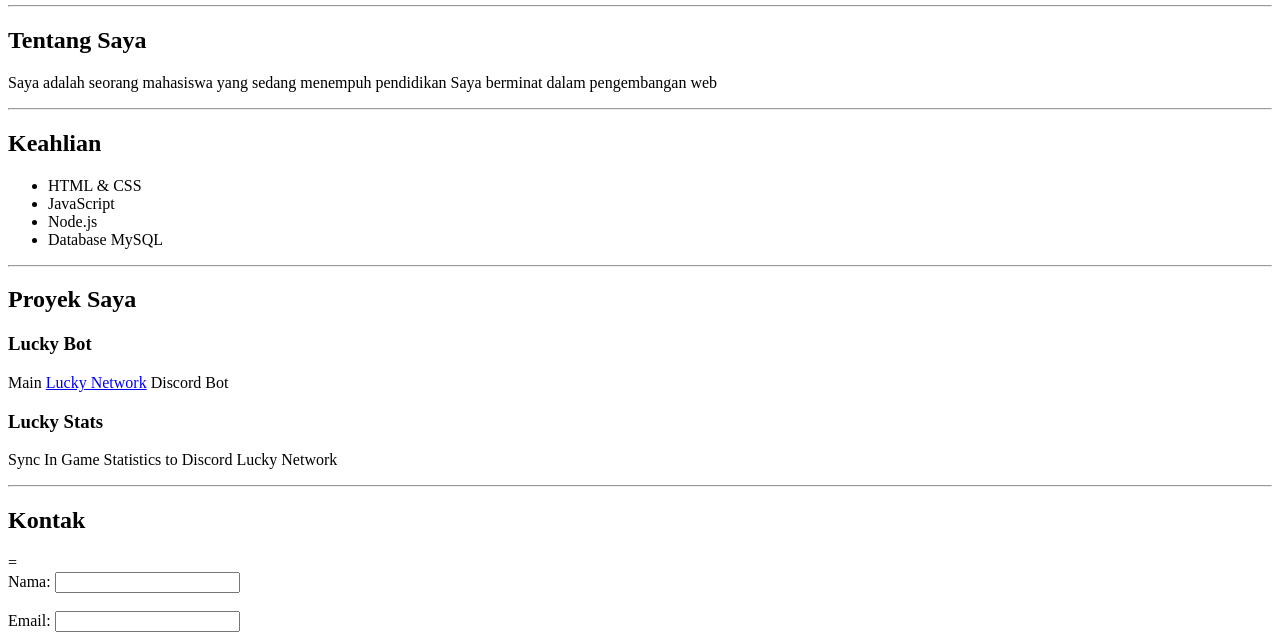
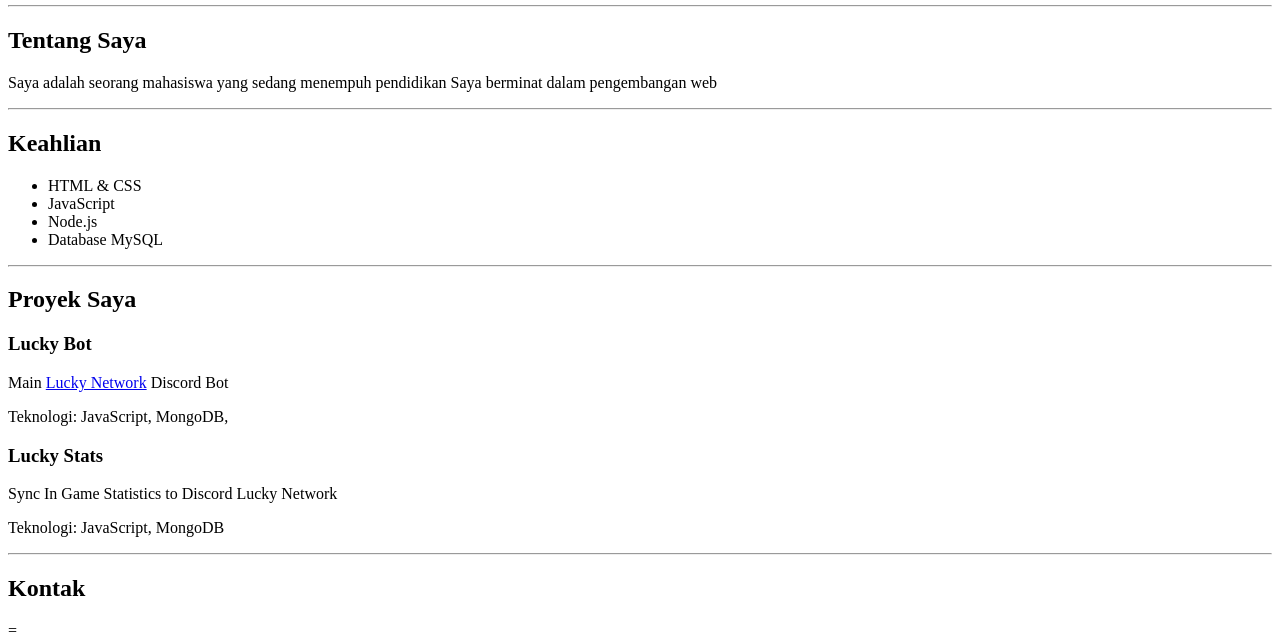
Before and after one commit to Rzz13/porto, a plain HTML site: page index.html in a window 1280 px wide. Shown: the part 107-744 px from the top of the page. Drawn offline with Linux system fonts and the light colour scheme.

Commit message:
Update Project

```diff
--- a/index.html
+++ b/index.html
@@ -53,10 +53,12 @@
 				<p>
 					Main <a href="https://luckynetwork.net">Lucky Network</a> Discord Bot
 				</p>
+				<p>Teknologi: JavaScript, MongoDB,</p>
 			</article>
 			<article>
 				<h3>Lucky Stats</h3>
 				<p>Sync In Game Statistics to Discord Lucky Network</p>
+				<p>Teknologi: JavaScript, MongoDB</p>
 			</article>
 		</section>
 
```
